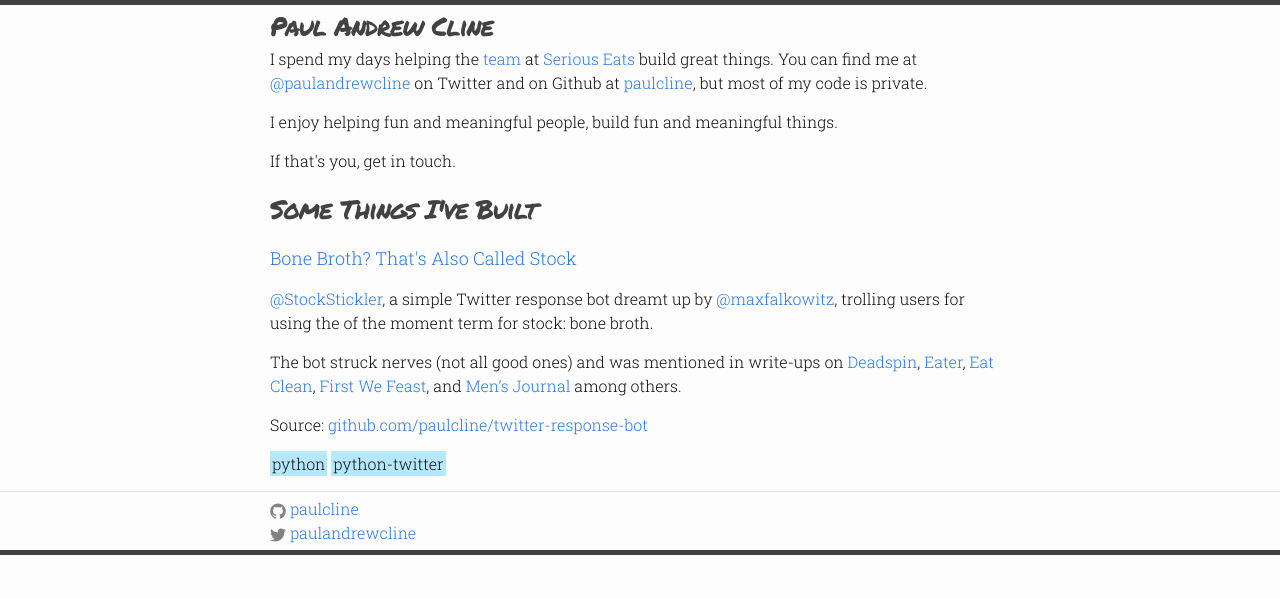
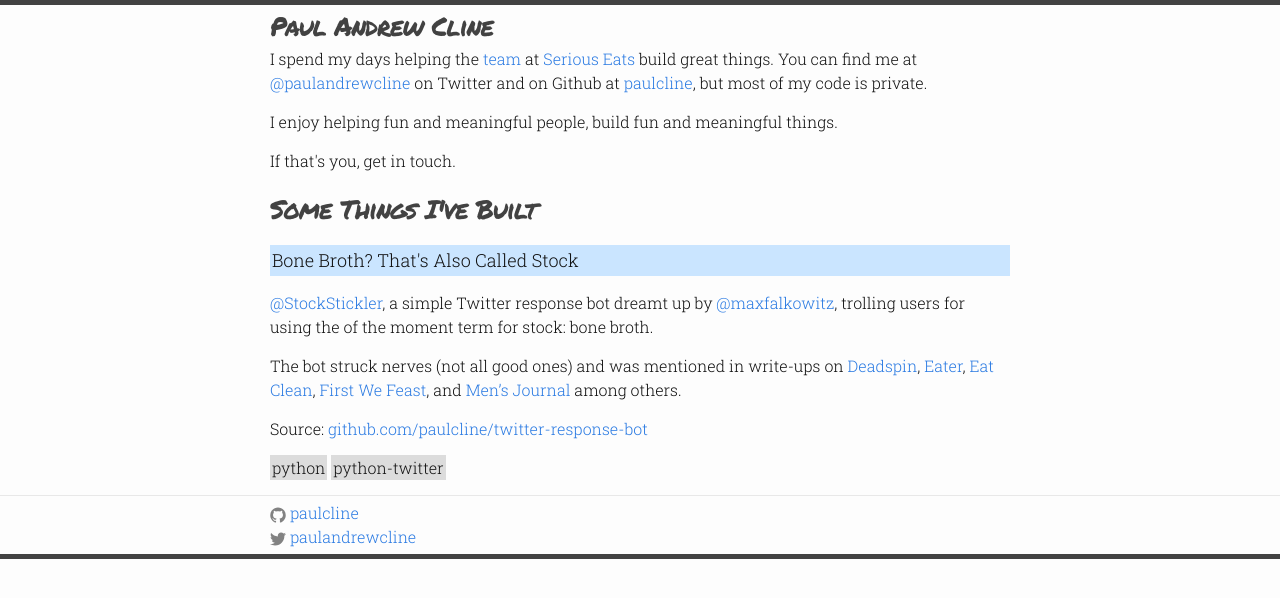
Before and after one commit to paulcline/paulandrewcline.com, a Jekyll site: the page built from index.html, in a window 1280 px wide. Shown: the top 598 px of the page. Built offline with Jekyll 4.4.1, drawn with Linux system fonts in a browser that asks for light colours.

Commit message:
CSS: Tweaks to thing titles and lists

```diff
--- a/_sass/_custom.scss
+++ b/_sass/_custom.scss
@@ -33,8 +33,17 @@
 }
 
 .thing {
+
+  padding-bottom: 20px;
+
   h2 {
+    background-color: #CAE5FF;
     font-size: 18px;
+    padding: 2px;
+    a {
+      color: $text-color;
+      text-decoration: none;
+    }
   }
 
   ul {
@@ -44,7 +53,7 @@
       text-decoration: none;
     }
     li {
-      background-color: #B6E8FD;
+      background-color: #DCDCDC;
       display: inline;
       padding: 2px;
     }
```
